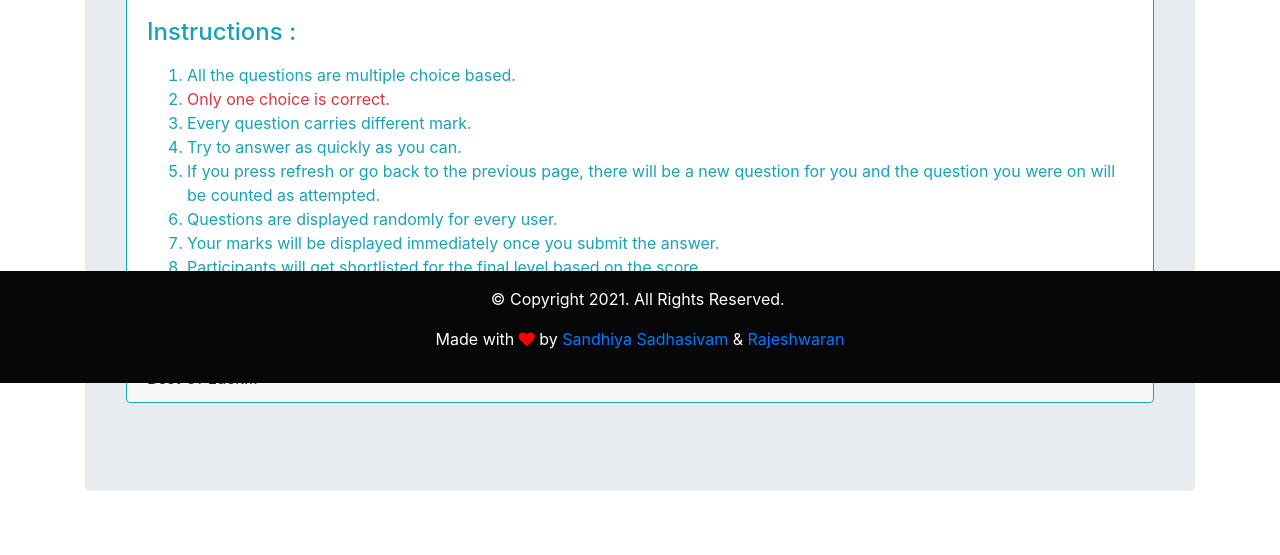
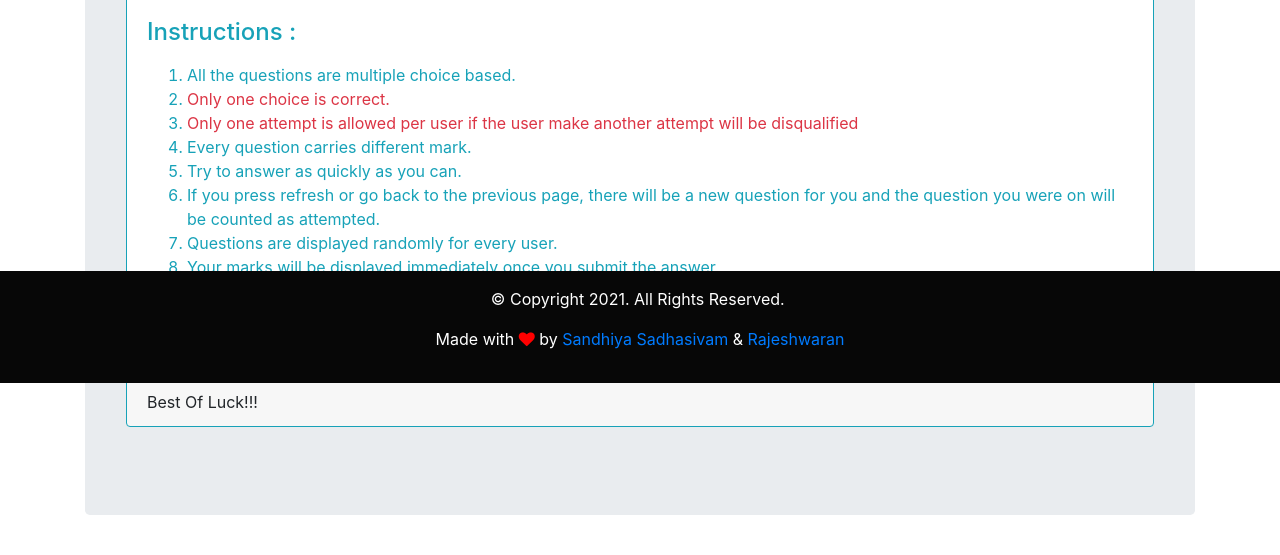
Before and after one commit to Sandhiya-Sadhasivam/online_quiz, a Django app: template templates/quiz/take-quiz.html in a window 1280 px wide. Shown: the part 417-972 px from the top of the page. Before the commit the page ends 908 px from the top, so only its background shows below. Run offline with Django 3.2, Linux system fonts and the light colour scheme; the template is opened without the code that fills it, so the values that code supplies are empty; some libraries are stand-ins or nearby versions.

Commit message:
Update take-quiz.html

```diff
--- a/templates/quiz/take-quiz.html
+++ b/templates/quiz/take-quiz.html
@@ -29,6 +29,7 @@
                         </p><ul style="list-style:decimal;">
                     <li>All the questions are multiple choice based.</li>
                             <li><span class="text-danger">Only one choice is correct.</span></li>
+                           <li><span class="text-danger">Only one attempt is allowed per user if the user make another attempt will be disqualified</span></li>
                             <li>Every question carries different mark.
                             </li>
 
```
